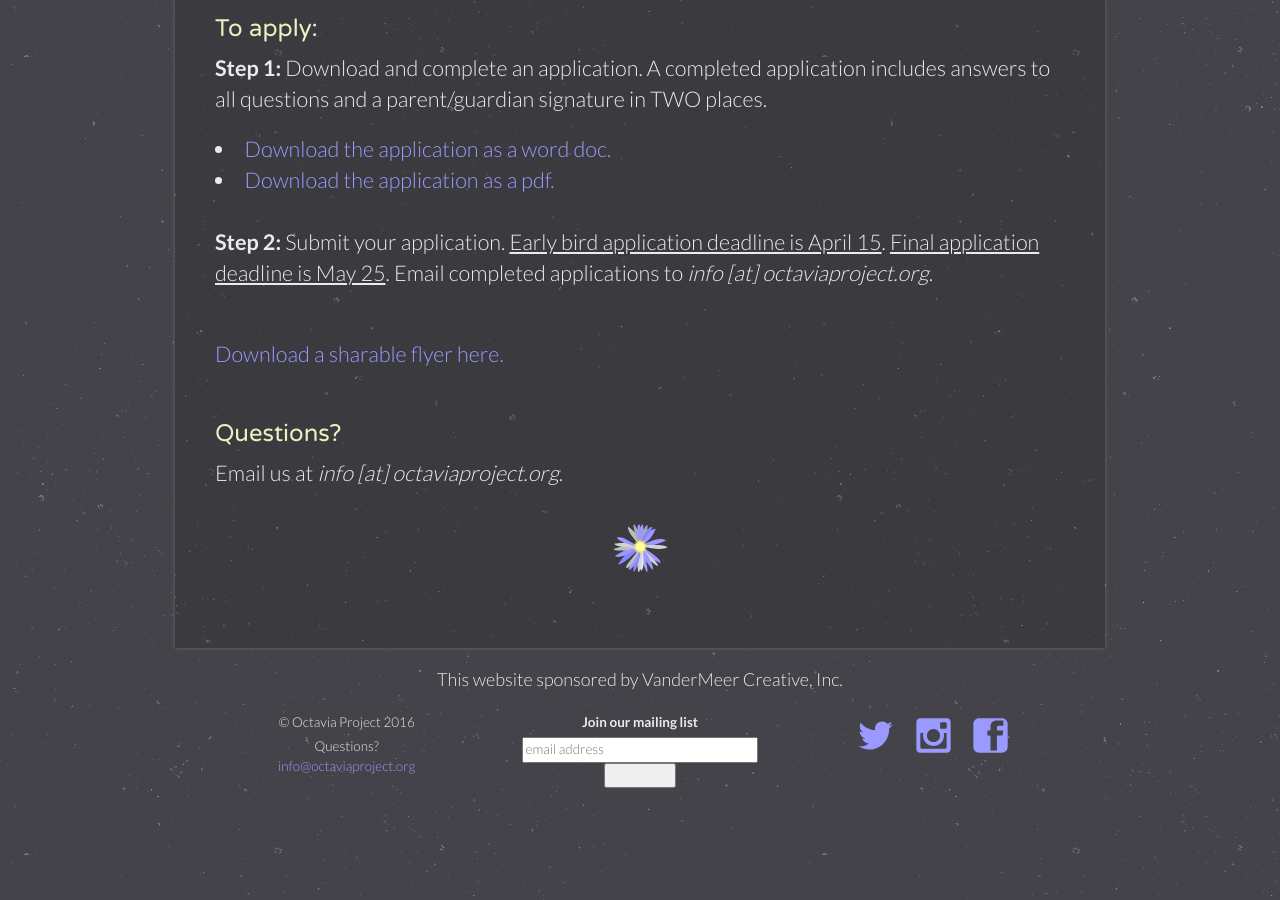
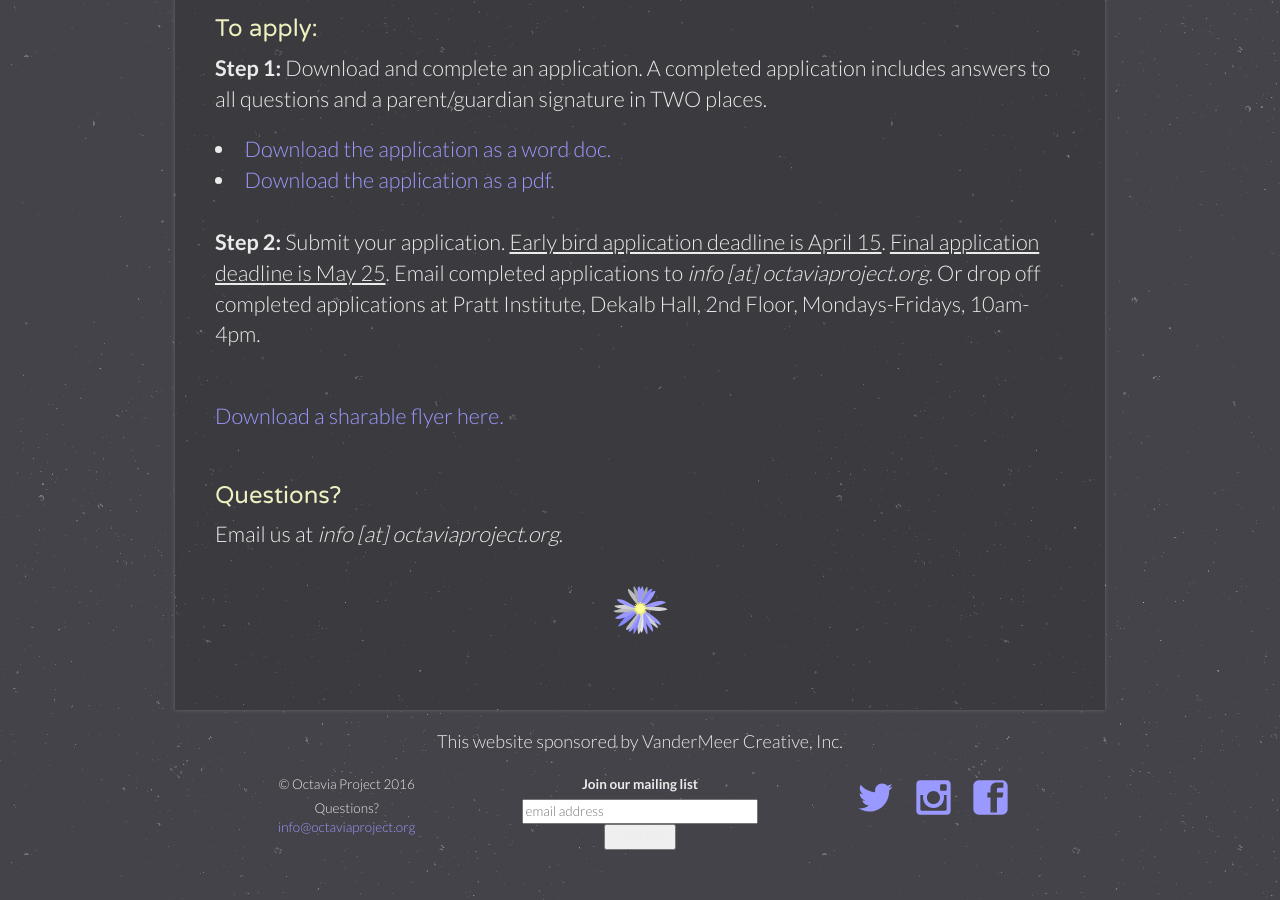
Before and after one commit to OctaviaProject/octaviaproject.github.io, a Jekyll site: the page built from join.html, in a window 1280 px wide and 900 px high, scrolled down 1446 px. Built offline with Jekyll 4.4.1, drawn with Linux system fonts in a browser that asks for light colours; comment, search, counter and statistics services are not loaded.

Commit message:
added pratt drop off

```diff
--- a/join.html
+++ b/join.html
@@ -58,8 +58,9 @@
         <li><a href="/assets/OP Application for Summer 2017.docx">Download the application as a word doc.</a></li>
         <li><a href="/assets/OP Application for Summer 2017.pdf">Download the application as a pdf.</a></li>
         <br>
-        <p><b>Step 2:</b> Submit your application. <u>Early bird application deadline is April 15</u>. <u>Final application deadline
-            is May 25</u>. Email completed applications to <i>info [at] octaviaproject.org</i>.</p>
+        <p><b>Step 2:</b> Submit your application. <u>Early bird application deadline is April 15</u>. <u>Final
+            application deadline is May 25</u>. Email completed applications to <i>info [at] octaviaproject.org</i>.
+        Or drop off completed applications at Pratt Institute, Dekalb Hall, 2nd Floor, Mondays-Fridays, 10am-4pm.</p>
         <br>
 
         <p><a href="/assets/OP 2017 Flyer_bw.pdf">Download a sharable flyer here.</a></p>
```
